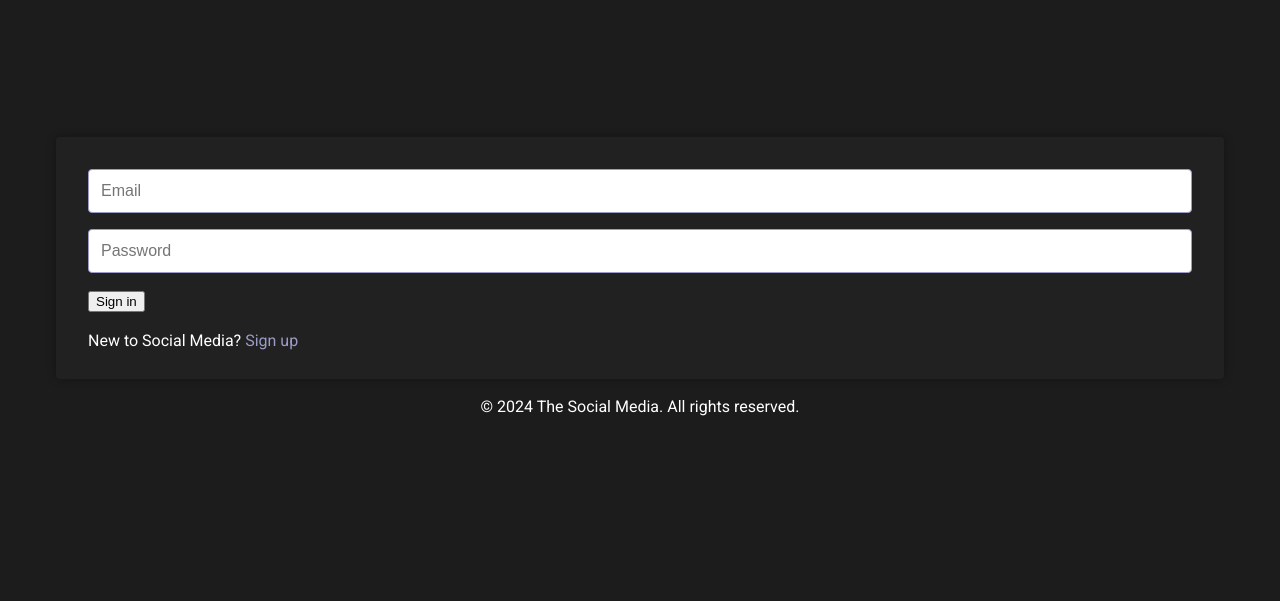
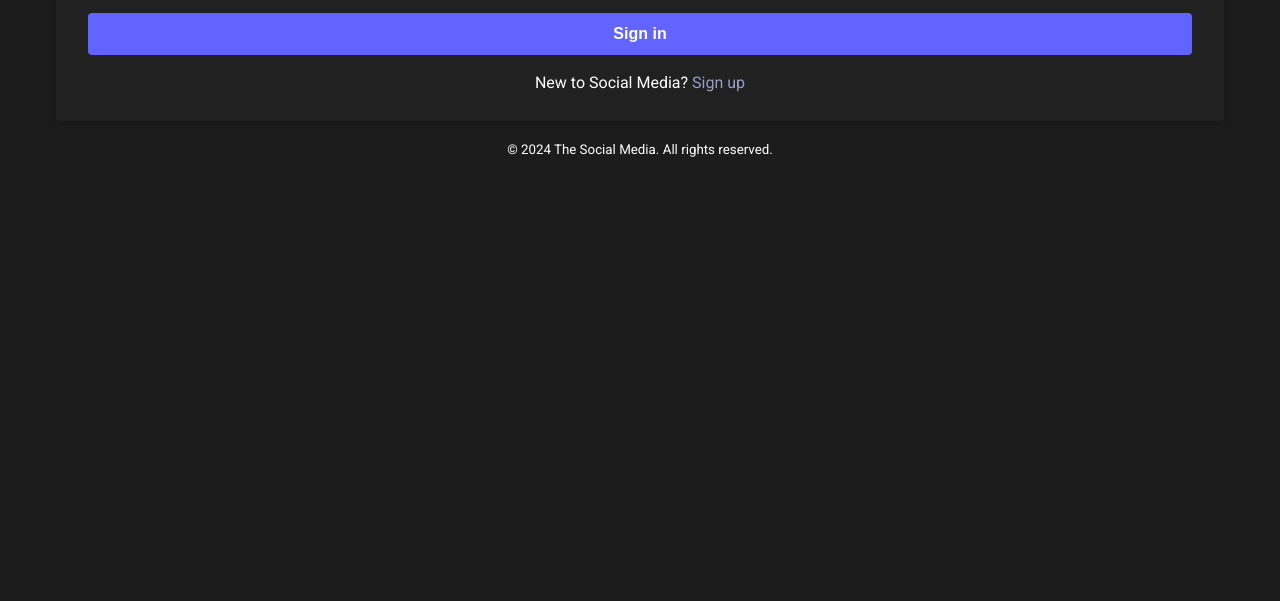
Before and after one commit to sonliacharo/social-media, a website: page app/views/auth/login.html in a window 1280 px wide. Shown: the part 199-800 px from the top of the page. Drawn offline with Linux system fonts and the light colour scheme.

Commit message:
refactor: change html classes for better manipulation

```diff
--- a/app/views/auth/login.html
+++ b/app/views/auth/login.html
@@ -10,11 +10,10 @@
     <link rel="stylesheet" href="/public/css/styles.css">
 </head>
 <body>
-    <main class="container">
-        <div class="initial-page-container">
+    <main class="container login-page">
+        <div class="login-page-container">
             <div class="text-container">
-                <h1 class="brand"><a href='/' aria-label="Go to initial page">The Social Media</a></h1>
-            </div>
+                <h1 class="brand login-brand"><a href='/' aria-label="Go to initial page">The Social Media</a></h1>
             </div>
             <div class="form-container">
                 <form class="login-form" aria-labelledby="login-heading">
@@ -26,17 +25,18 @@
                             <input id="password" class="input-text" type="password" placeholder="Password">
                         </div>
                     </div>
-                <div class="login__button-container">
-                    <button class="login-button" type="submit">Sign in</button>
+                    <div class="button-container">
+                        <button class="button" type="submit">Sign in</button>
                     </div>
                 </form>
-            <div class="register__link-container">
+                <div class="link-container">
                     <p>New to Social Media? <a class="register-link" href='/register' aria-label="Create an account">Sign up</a></p>
+                </div>
             </div>
         </div>
         <footer class="footer">
             <div class="footer-content">
-                <p>&copy; 2024 The Social Media. All rights reserved.</p>
+                <p><small>&copy; 2024 The Social Media. All rights reserved.</small></p>
             </div>
         </footer>
     </main>
```
Also changed, not shown: app/views/auth/register.html (+1 -1 lines). Lines whose indentation alone changed are shown as unchanged.
